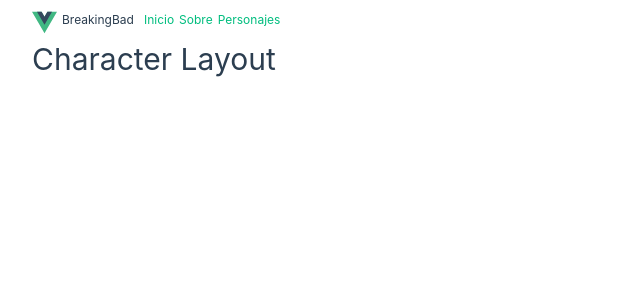
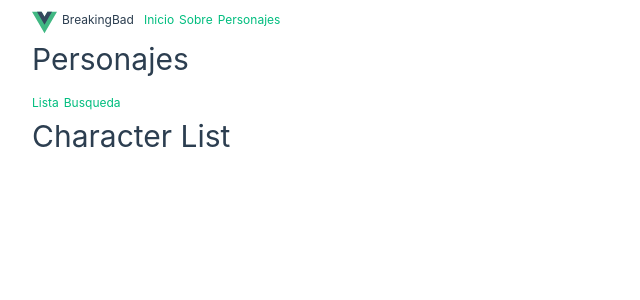
Before and after one commit to ezelorenz/VueJs-TypeScript, a Vue app in the folder 01-breakingBad/: page /characters/list in a window 1280 px wide. Shown: the top 300 px of the page, without its empty margins (0-640 px from the left). Built offline with nearby package versions, Linux system fonts and the light colour scheme.

Commit message:
Agregado de navBar secundario

```diff
--- a/01-breakingBad/src/characters/layout/CharacterLayout.vue
+++ b/01-breakingBad/src/characters/layout/CharacterLayout.vue
@@ -1,11 +1,32 @@
 <script setup lang="ts">
+import { RouterView } from 'vue-router';
+import type { RouterLink} from '@/router/link-routes'
+import NavBar from '../../shared/components/NavBar.vue';
+import { characterRoute } from '../router/index';
 
+    const routeLinks: RouterLink[] = characterRoute.children!
+        .filter( route => (route.props as {visible: boolean}).visible)
+        .map(route =>{
+            return{
+                name: route.name as string,
+                path: route.path,
+                title: (route.props as {title: string, visible: boolean}).title,
+            }
+        });
 </script>
 
 <template>
-    <div>
-        <h1>Character Layout</h1>
-    </div>
+    <h1>Personajes</h1>
+
+    <!--NavBar-->
+    <NavBar
+        :show-icon="false"
+        :links="routeLinks"
+    />
+
+    <!--RouterView + Suspense-->
+
+    <RouterView/>
 </template>
 
 
--- a/01-breakingBad/src/characters/router/index.ts
+++ b/01-breakingBad/src/characters/router/index.ts
@@ -9,8 +9,23 @@
     redirect: '/characters/list',
     component: CharacterLayout,
     children: [
-        {path: 'by/id', name: 'character-id', component: CharacterId},
-        {path: 'list', name: 'character-list', component: CharacterList},
-        {path: 'search', name: 'character-search', component: CharacterSearch},
+        {
+            path: 'by/id',
+            name: 'character-id',
+            props: {title: 'Por Id', visible: false},
+            component: CharacterId,
+        },
+        {
+            path: 'list',
+            name: 'character-list',
+            props: {title: 'Lista', visible: true},
+            component: CharacterList,
+        },
+        {
+            path: 'search',
+            name: 'character-search',
+            props: {title: 'Busqueda', visible: true},
+            component: CharacterSearch,
+        },
     ]
 }
--- a/01-breakingBad/src/shared/components/NavBar.vue
+++ b/01-breakingBad/src/shared/components/NavBar.vue
@@ -4,17 +4,22 @@
 
     interface Props {
         title?: string;
-        links: RouterLink[];
+        links?: RouterLink[];
+        showIcon?: boolean;
     }
 
-    const props = defineProps<Props>();
+    const props = withDefaults(defineProps<Props>(),{
+        showIcon: true,
+        links: () => [],
+
+    });
 
 </script>
 
 <template>
     <nav>
-        <img src="@/assets/logo.svg" alt="Vue Logo" height="25" width="25"/>
-        <span>{{ props.title || 'no title' }}</span>
+        <img v-if="props.showIcon" src="@/assets/logo.svg" alt="Vue Logo" height="25" width="25"/>
+        <span v-if="props.title">{{ props.title}}</span>
         <RouterLink
             v-for="link of props.links"
             :key="link.path"
```
